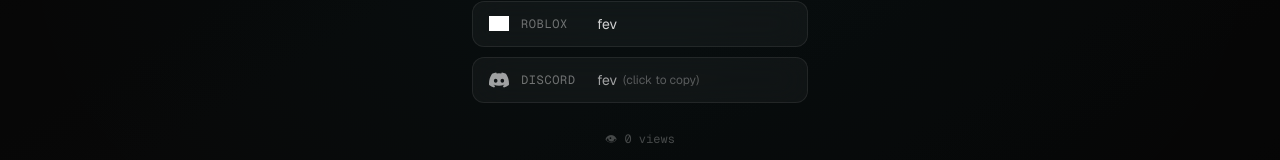
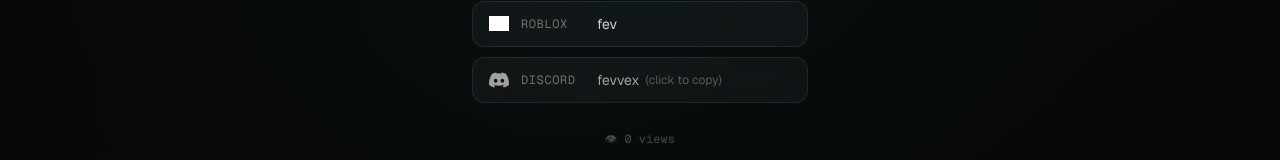
Before and after one commit to bobo9glf/oneeyed, a Next.js app: page /fev in a window 1280 px wide. Shown: the part 437-597 px from the top of the page. Built offline with nearby package versions, Linux system fonts and the light colour scheme; no server answers; grey boxes are pictures that could not be loaded.

Commit message:
discord users fix

```diff
--- a/app/ayumu/page.tsx
+++ b/app/ayumu/page.tsx
@@ -36,7 +36,7 @@
           },
           {
             label: "Discord",
-            value: "ayumu",
+            value: "6glf",
             icon: "discord",
           },
         ],
--- a/app/fev/page.tsx
+++ b/app/fev/page.tsx
@@ -36,7 +36,7 @@
           },
           {
             label: "Discord",
-            value: "fev",
+            value: "fevvex",
             icon: "discord",
           },
         ],
```
